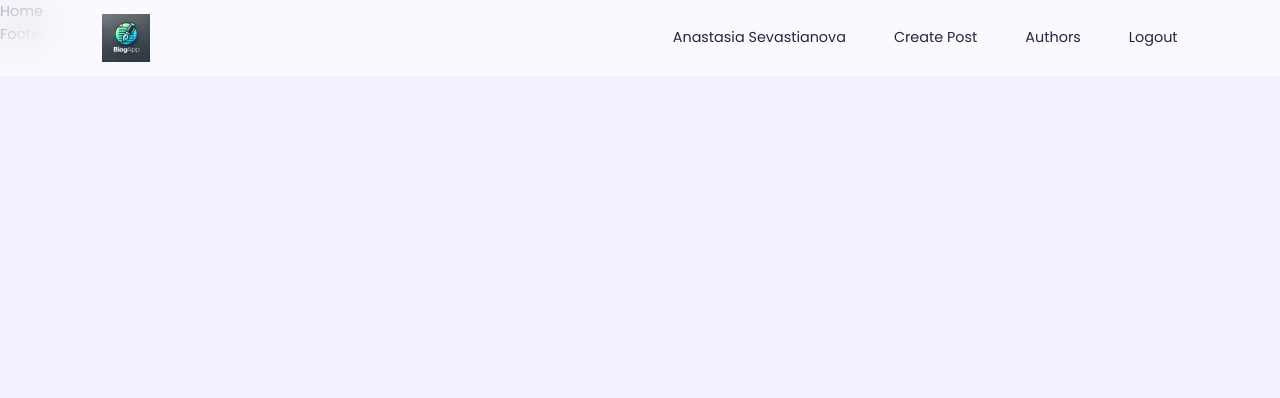
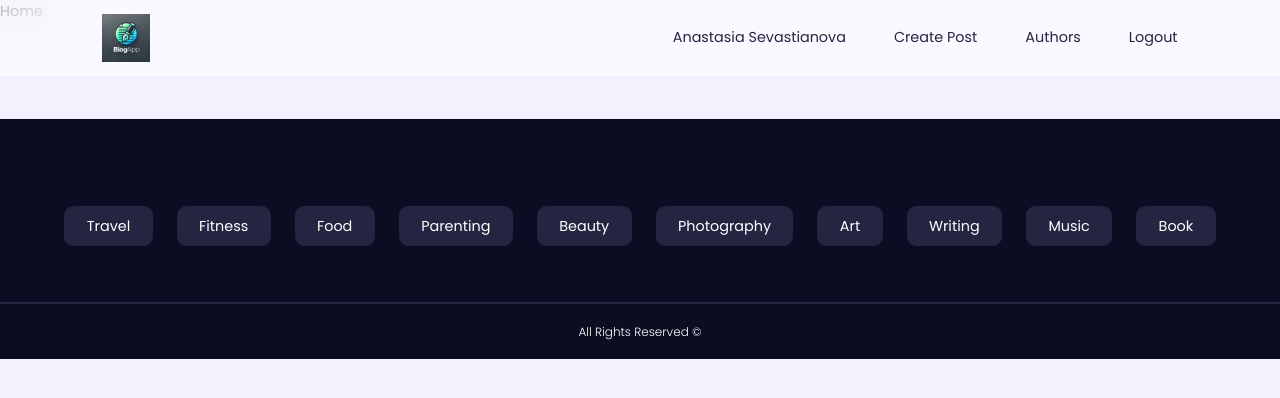
Before and after one commit to anastasia2022be1/mehr-blog, a React (Vite) app in the folder client/: page / in a window 1280 px wide. Shown: the top 398 px of the page. Built offline with nearby package versions, Linux system fonts and the light colour scheme.

Commit message:
feat: add Footer with category links; add css to footer

```diff
--- a/client/src/components/Footer.jsx
+++ b/client/src/components/Footer.jsx
@@ -1,9 +1,26 @@
-import React from 'react'
+import { Link } from "react-router-dom";
 
 const Footer = () => {
   return (
-    <div>Footer</div>
-  )
-}
+    <footer>
+      <ul className="footer__categories">
+        <li><Link to="/posts/categories/Travel">Travel</Link></li>
+        <li><Link to="/posts/categories/Fitness">Fitness</Link></li>
+        <li><Link to="/posts/categories/Food">Food</Link></li>
+        <li><Link to="/posts/categories/Parenting">Parenting</Link></li>
+        <li><Link to="/posts/categories/Beauty">Beauty</Link></li>
+        <li><Link to="/posts/categories/Photography">Photography</Link></li>
+        <li><Link to="/posts/categories/Art">Art</Link></li>
+        <li><Link to="/posts/categories/Writing">Writing</Link></li>
+        <li><Link to="/posts/categories/Music">Music</Link></li>
+        <li><Link to="/posts/categories/Book">Book</Link></li>
+      </ul>
 
-export default Footer
+      <div className="footer__copyright">
+        <small>All Rights Reserved &copy;</small>
+      </div>
+    </footer>
+  );
+};
+
+export default Footer;
--- a/client/src/index.css
+++ b/client/src/index.css
@@ -168,3 +168,40 @@ nav {
 .nav__toggle-btn {
     display: none;
 }
+
+/* FOOTER */
+
+footer {
+    background: var(--color-gray-900);
+    margin-top: 6rem;
+    padding-top: 6rem;
+}
+
+.footer__categories {
+    display: flex;
+    align-items: center;
+    justify-content: center;
+    gap: 1.5rem;
+    margin-bottom: 4rem;
+}
+
+.footer__categories a {
+    background: var(--color-gray-700);
+    color: var(--color-white);
+    padding: 0.6rem 1.4rem;
+    border-radius: var(--radius-2);
+    transition: var(--transition);
+}
+
+.footer__categories a:hover {
+    background: var(--color-white);
+    color: var(--color-gray-900);
+}
+
+.footer__copyright {
+    text-align: center;
+    border-top: 2px solid var(--color-gray-700);
+    padding: 1rem;
+    color: var(--color-white);
+    font-weight: 300;
+}
```
